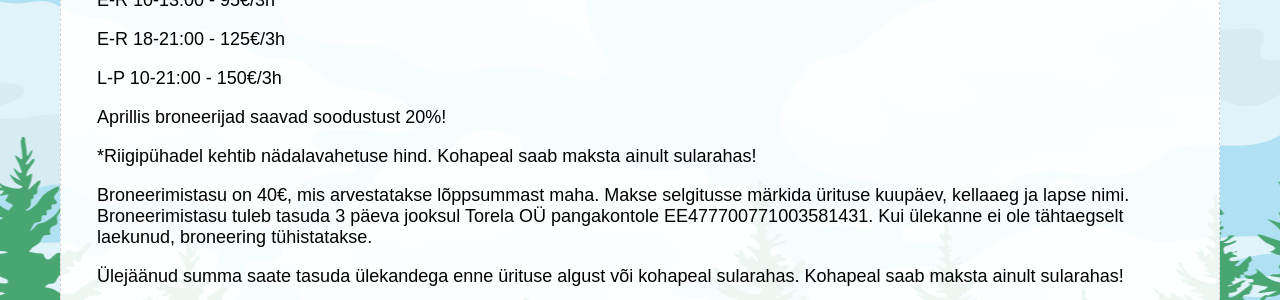
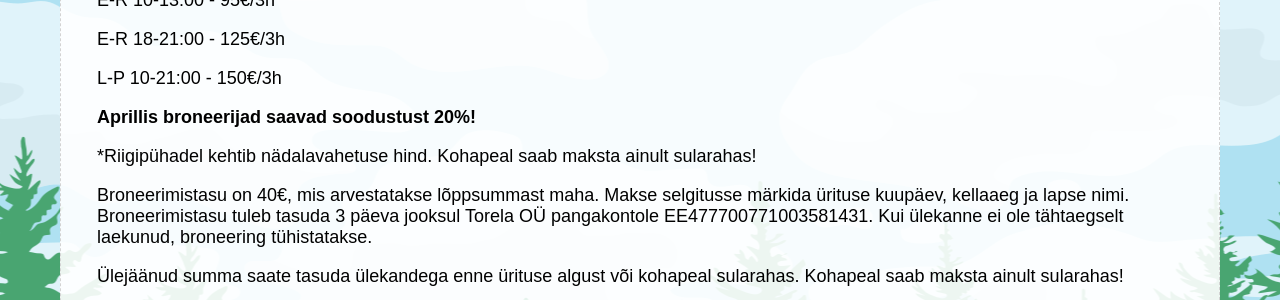
Before and after one commit to mypsik/torela, a Jekyll site: the page built from hinnakiri/index.md, in a window 1280 px wide. Shown: the part 370-670 px from the top of the page. Built offline with Jekyll 4.4.1, drawn with Linux system fonts in a browser that asks for light colours.

Commit message:
make discount bold

```diff
--- a/hinnakiri/index.md
+++ b/hinnakiri/index.md
@@ -13,7 +13,7 @@ E-R 18-21:00 - 125€/3h
 
 L-P 10-21:00 - 150€/3h
 
-Aprillis broneerijad saavad soodustust 20%!
+**Aprillis broneerijad saavad soodustust 20%!**
 
 *Riigipühadel kehtib nädalavahetuse hind.
 Kohapeal saab maksta ainult sularahas!
```
